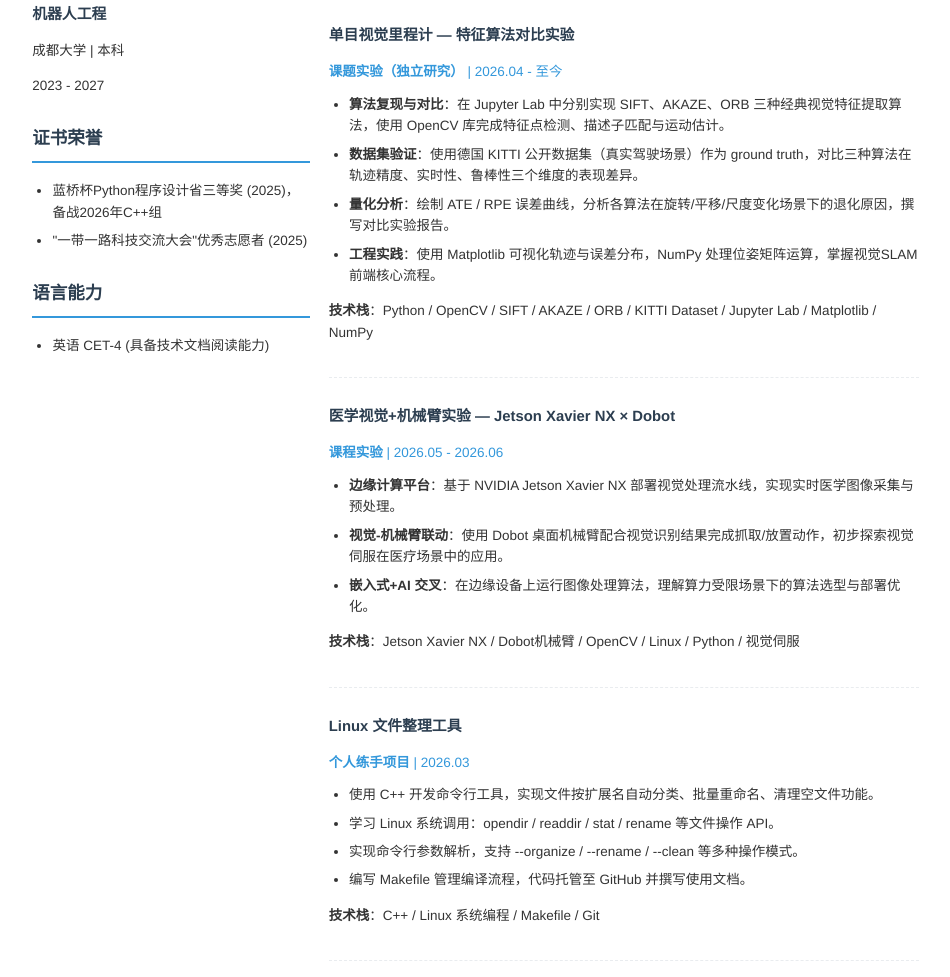
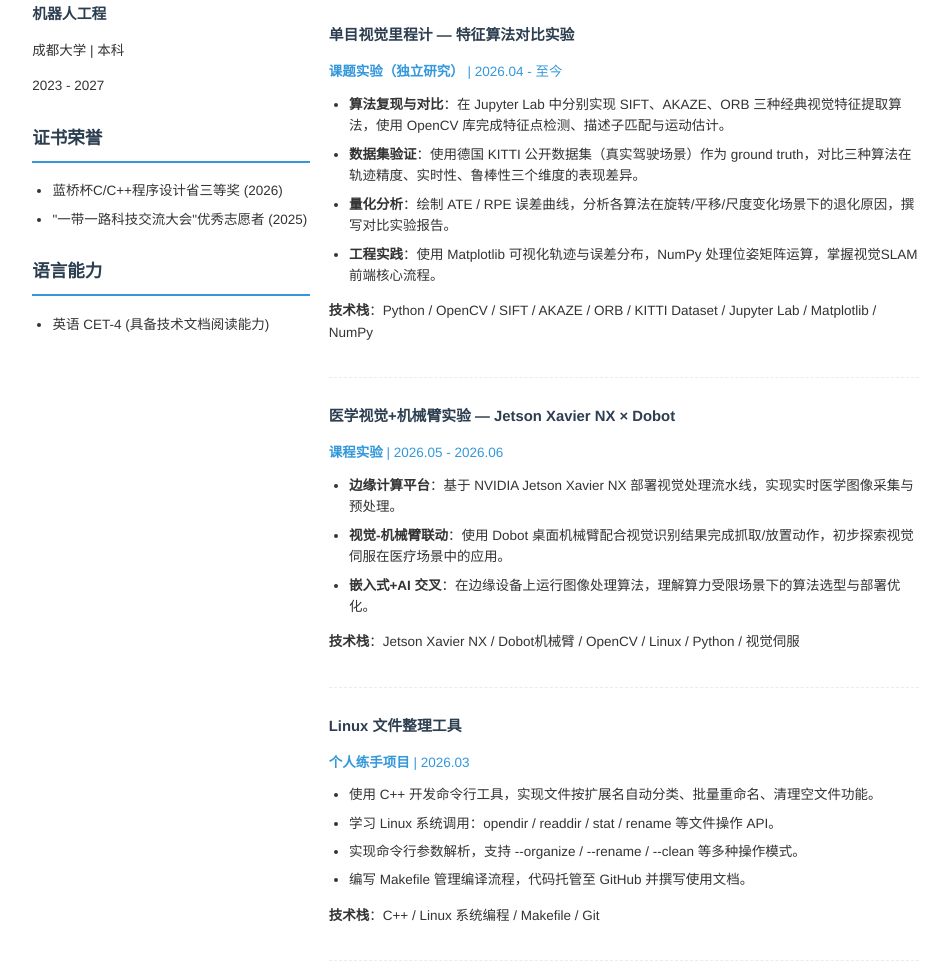
Before and after one commit to userAlex110/resume, a plain HTML site: page index.html in a window 1280 px wide. Shown: the part 948-1925 px from the top of the page, without its empty margins (174-1124 px from the left). Drawn offline with Linux system fonts and the light colour scheme.

Commit message:
更新蓝桥杯证书：C/C++省三等奖(2026)🏆

```diff
--- a/index.html
+++ b/index.html
@@ -109,7 +109,7 @@
       <section class="certificates-section">
         <h2>证书荣誉</h2>
         <ul class="certificates-list">
-          <li>蓝桥杯Python程序设计省三等奖 (2025)，备战2026年C++组</li>
+          <li>蓝桥杯C/C++程序设计省三等奖 (2026)</li>
           <li>"一带一路科技交流大会"优秀志愿者 (2025)</li>
         </ul>
       </section>
```
